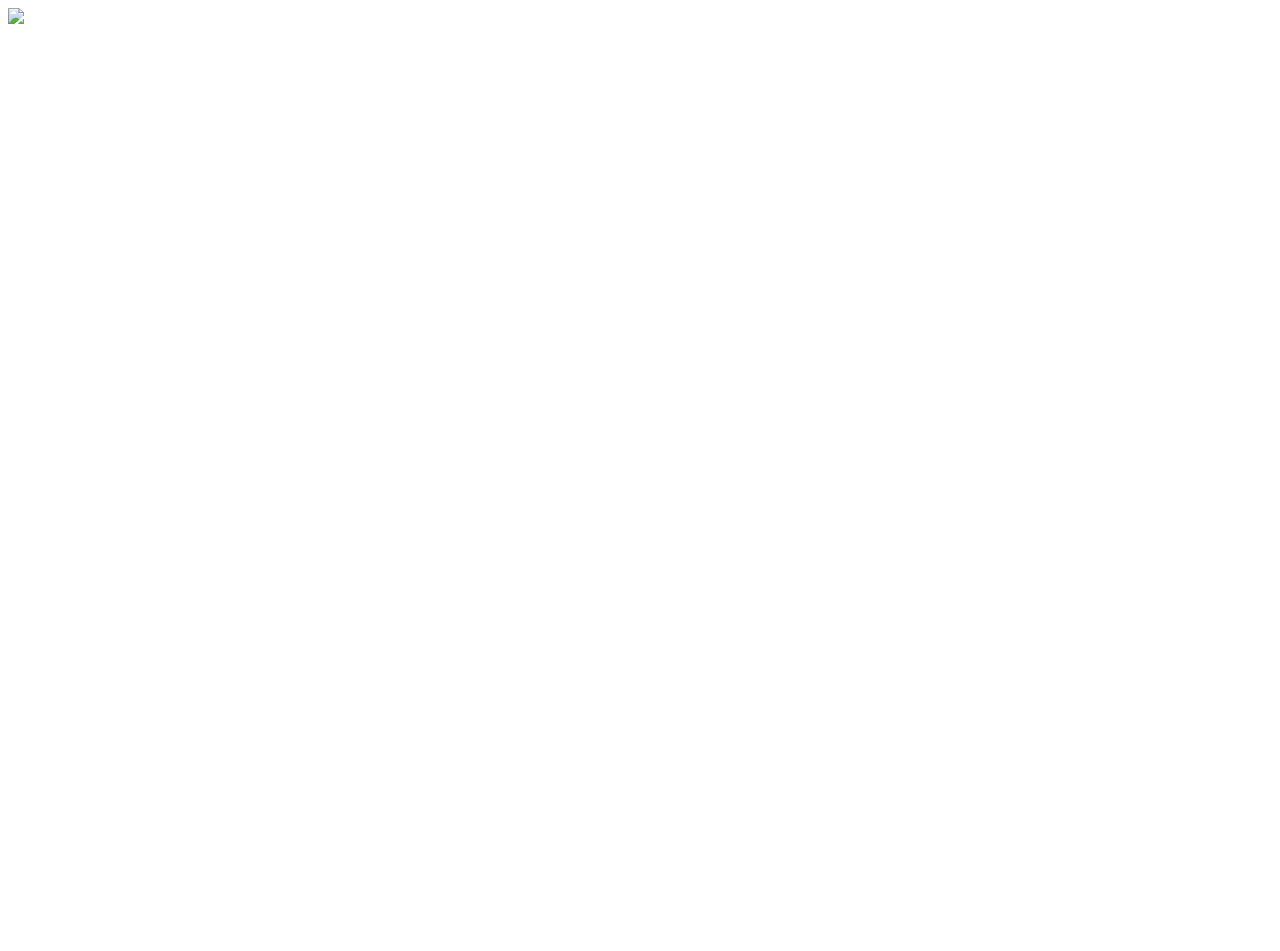
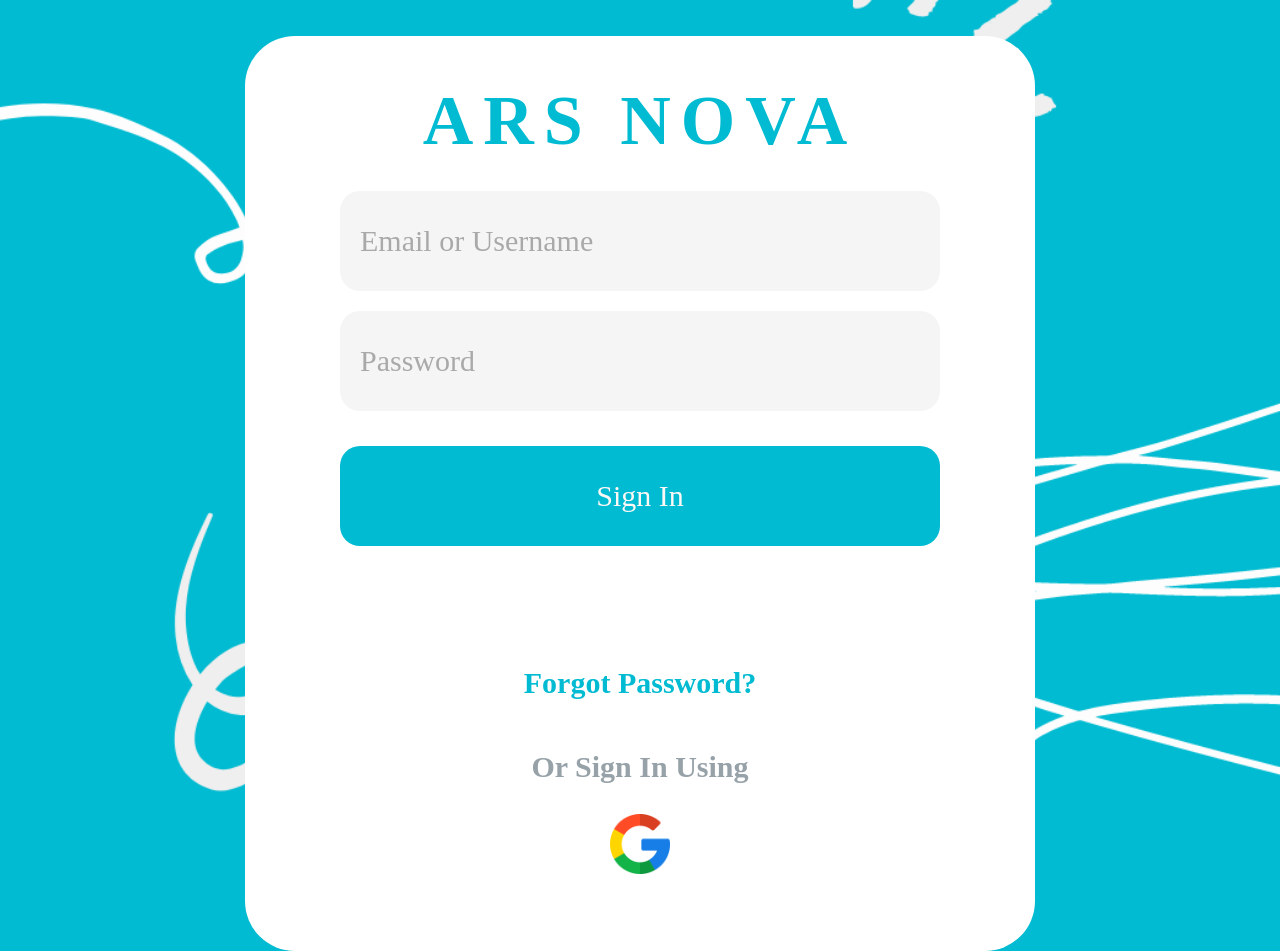
Before and after one commit to ItchyCow/ARSNova, a plain HTML site: page index.html in a window 1280 px wide. Before the commit the page ends 800 px from the top, so only its background shows below. Drawn offline with Linux system fonts and the light colour scheme.

Commit message:
front end for index

```diff
--- a/index.css
+++ b/index.css
@@ -1,6 +1,103 @@
-.body
-{
-    background-image: url('resources/images/background.png');
+html * {
+    font-family: 'Aileron' !important;
+    font-size: 30px !important;
+    color: #00BBD1;
+}
 
-    min-height: 1000;
+body, html {
+    background-color: #00BBD1;
+    margin: 0px;
 }
+
+.bgm {
+    background-image: url("resources/images/background.png");
+    height:100%;
+
+    display: block;
+
+
+    background-position: center;
+    background-repeat: no-repeat;
+    background-size: cover;
+}
+
+.box {
+    border-radius: 50px;
+    background: white;
+    position: relative;
+
+    margin: auto;
+    top: 4.5%;
+    padding: 20px;
+    width: 750px;
+    height: 875px;
+}
+
+.header {
+    font-size: 70 !important;
+    font-weight: 900;
+
+    margin-top: 25px;
+    text-align: center;
+    letter-spacing: 10;
+}
+
+.inptstuff {
+    margin-top: -40px;
+}
+
+input[type=text], input[type=password], button { /*aligning, box design*/
+    display: block;
+    margin: 20px auto;
+    border-radius: 20px;
+
+    height: 100px;
+    width: 80%;
+    padding: 12px 20px;
+}
+
+::placeholder {
+    color: darkgray;
+}
+
+input[type=text], input[type=password] { /*design*/
+    background-color: whitesmoke;
+    color: black !important;
+
+    box-sizing: border-box;
+    border: none;
+}
+
+button { /*design*/
+    margin: 35px auto;
+
+    background-color: #00BBD1;
+    color: #FCF8F6 !important;
+    border: none;
+    cursor: pointer;
+}
+
+.forgot {
+    margin-top: 120px;
+    font-weight: 700;
+    text-align: center;
+}
+
+.forgot a{
+    text-decoration: none;
+}
+
+.altlogin {
+    height: 50px;
+    text-align: center;
+}
+
+.altlogin p {
+    margin-top: 50px;
+    font-weight: 700;
+    color: #96A1A8;
+}
+
+.altlogin a {
+    margin-top: -50px;
+}
--- a/index.html
+++ b/index.html
@@ -2,11 +2,36 @@
     <head>
         <title>Sign In to ARS Nova</title>
         <meta name="description" content="Sign in Page to the ARS Nova Attendance Recording System.">
-        <meta name="viewport" content="width=device-width, initial-scale=1.0">
+        <meta name="viewport" content="width=device-width, initial-scale=1">
         <link rel="stylesheet" href="index.css">
     </head>
 
-    <body> <img src="resources/images/background.png">
-        <div></div>
+    <body></body>
+        <div class="bgm">
+
+            <div class="box">
+
+                <p class="header">ARS NOVA</p>
+
+                    <form class="inptstuff">
+                        <input type="text" placeholder="Email or Username" name="email" required>
+                        <input type="password" placeholder="Password" name="psw" required>
+
+                        <button type="submit">Sign In</button>
+
+                    </form>
+
+                    <div class="forgot">
+                        <a href="test.html">Forgot Password?</a>
+                   </div>
+
+                   <div class="altlogin">
+                       <p>Or Sign In Using</p>
+                       <a href="test.html"><img src="resources/images/google.png" style="height: 60px; width: 60px;"></a>
+                   </div>
+            </div>
+        </div>
+
+
     </body>
 </html>
```
Also changed, not shown: resources/images/background.png (added), resources/images/google.png (added).
